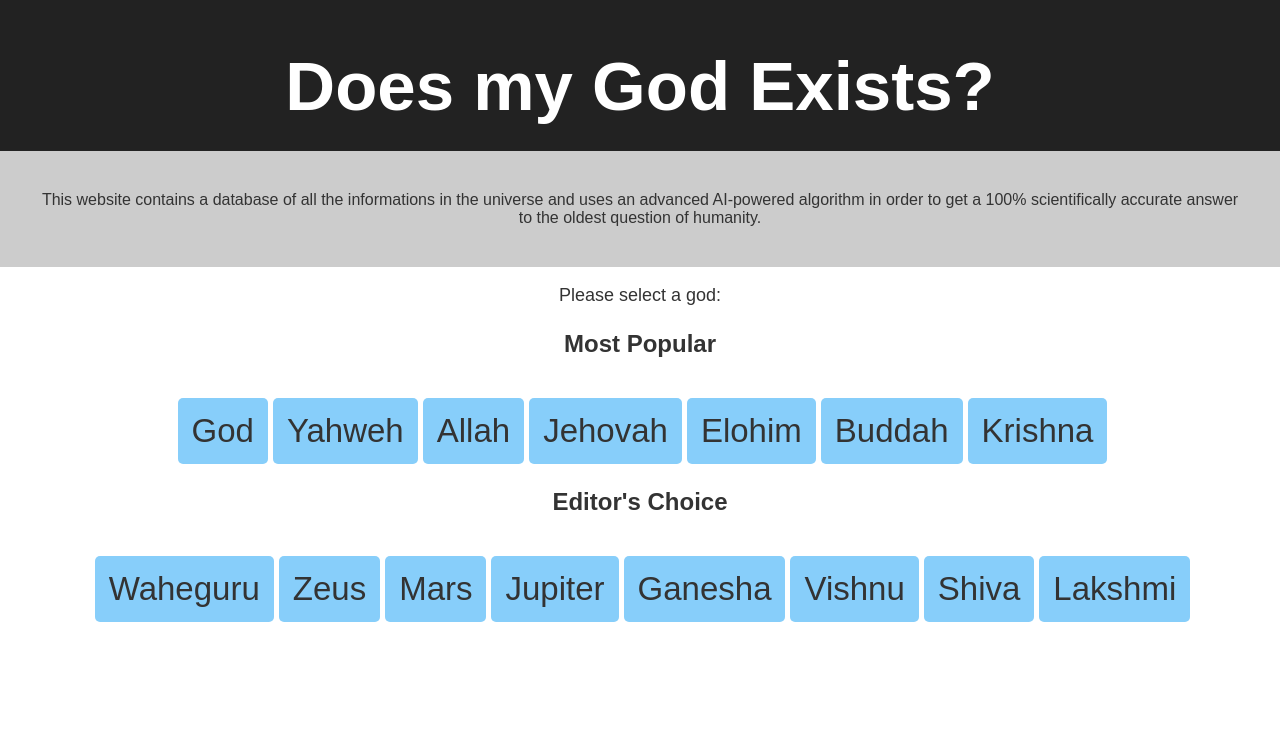
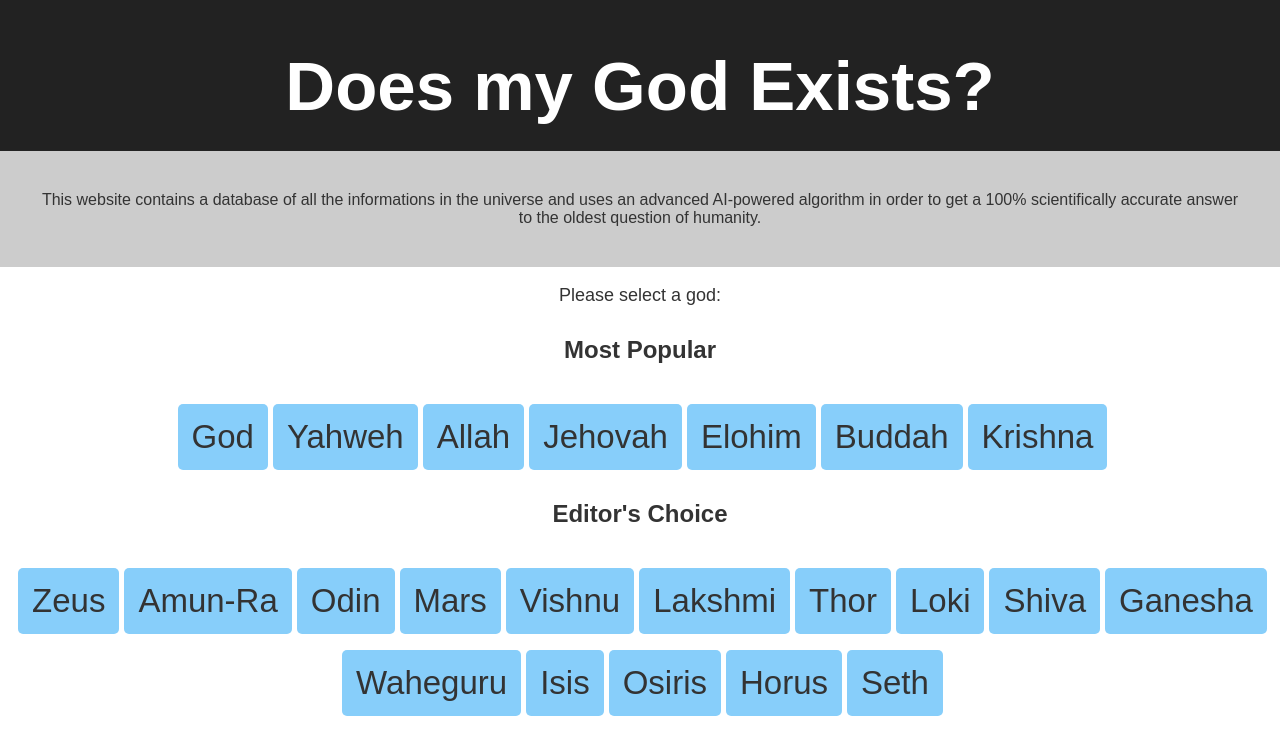
Before and after one commit to genitalia/doesmygodexists, a React (Create React App) app: page / in a window 1280 px wide. Shown: the top 754 px of the page. Built offline with nearby package versions, Linux system fonts and the light colour scheme.

Commit message:
update gods list

```diff
--- a/src/App.js
+++ b/src/App.js
@@ -46,6 +46,7 @@ class App extends Component {
     const god = this.state.currentGod;
     return (
       <div className="god-result">
+        <p style={{ "font-size": "70px" }}>The answer is:</p>
         <div className="god-existence">{god.existence}</div>
         <a onClick={() => this.doesExist(god)}>Check again </a>
         <a onClick={() => this.reset()}>Choose different god</a>
--- a/src/components/god-picker/god-picker.css
+++ b/src/components/god-picker/god-picker.css
@@ -1,4 +1,5 @@
 h3 {
     color: #333;
     font-size: 24px;
+    margin-top: 30px;
 }
--- a/src/components/god-picker/index.js
+++ b/src/components/god-picker/index.js
@@ -3,8 +3,8 @@ import "./god-picker.css";
 import { GODS } from "../../constants";
 import { GodLabel } from "../god-label";
 
-const renderGods = (category, onSelect) => {
-  return GODS.filter(g => g.category === category).map(god => (
+const renderGods = (group, onSelect) => {
+  return GODS[group].map(god => (
     <GodLabel key={god.name} name={god.name} onSelect={() => onSelect(god)} />
   ));
 };
--- a/src/constants.js
+++ b/src/constants.js
@@ -1,17 +1,29 @@
 export const GODS = [
-  { name: "God", existence: "No", category: 0 },
-  { name: "Yahweh", existence: "No", category: 0 },
-  { name: "Allah", existence: "No", category: 0 },
-  { name: "Jehovah", existence: "No", category: 0 },
-  { name: "Elohim", existence: "No", category: 0 },
-  { name: "Buddah", existence: "No", category: 0 },
-  { name: "Krishna", existence: "No", category: 0 },
-  { name: "Waheguru", existence: "No", category: 1 },
-  { name: "Zeus", existence: "Not anymore", category: 1 },
-  { name: "Mars", existence: "Not anymore", category: 1 },
-  { name: "Jupiter", existence: "Not anymore", category: 1 },
-  { name: "Ganesha", existence: "No", category: 1 },
-  { name: "Vishnu", existence: "No", category: 1 },
-  { name: "Shiva", existence: "No", category: 1 },
-  { name: "Lakshmi", existence: "No", category: 1 }
+  [
+    { name: "God", existence: "No" },
+    { name: "Yahweh", existence: "No" },
+    { name: "Allah", existence: "No" },
+    { name: "Jehovah", existence: "No" },
+    { name: "Elohim", existence: "No" },
+    { name: "Buddah", existence: "No" },
+    { name: "Krishna", existence: "No" }
+  ],
+
+  [
+    { name: "Zeus", existence: "Not anymore" },
+    { name: "Amun-Ra", existence: "Not anymore" },
+    { name: "Odin", existence: "Not anymore" },
+    { name: "Mars", existence: "Not anymore" },
+    { name: "Vishnu", existence: "No" },
+    { name: "Lakshmi", existence: "No" },
+    { name: "Thor", existence: "Not anymore" },
+    { name: "Loki", existence: "Not anymore" },
+    { name: "Shiva", existence: "No" },
+    { name: "Ganesha", existence: "No" },
+    { name: "Waheguru", existence: "No" },
+    { name: "Isis", existence: "Not anymore" },
+    { name: "Osiris", existence: "Not anymore" },
+    { name: "Horus", existence: "Not anymore" },
+    { name: "Seth", existence: "Not anymore" }
+  ]
 ];
```
